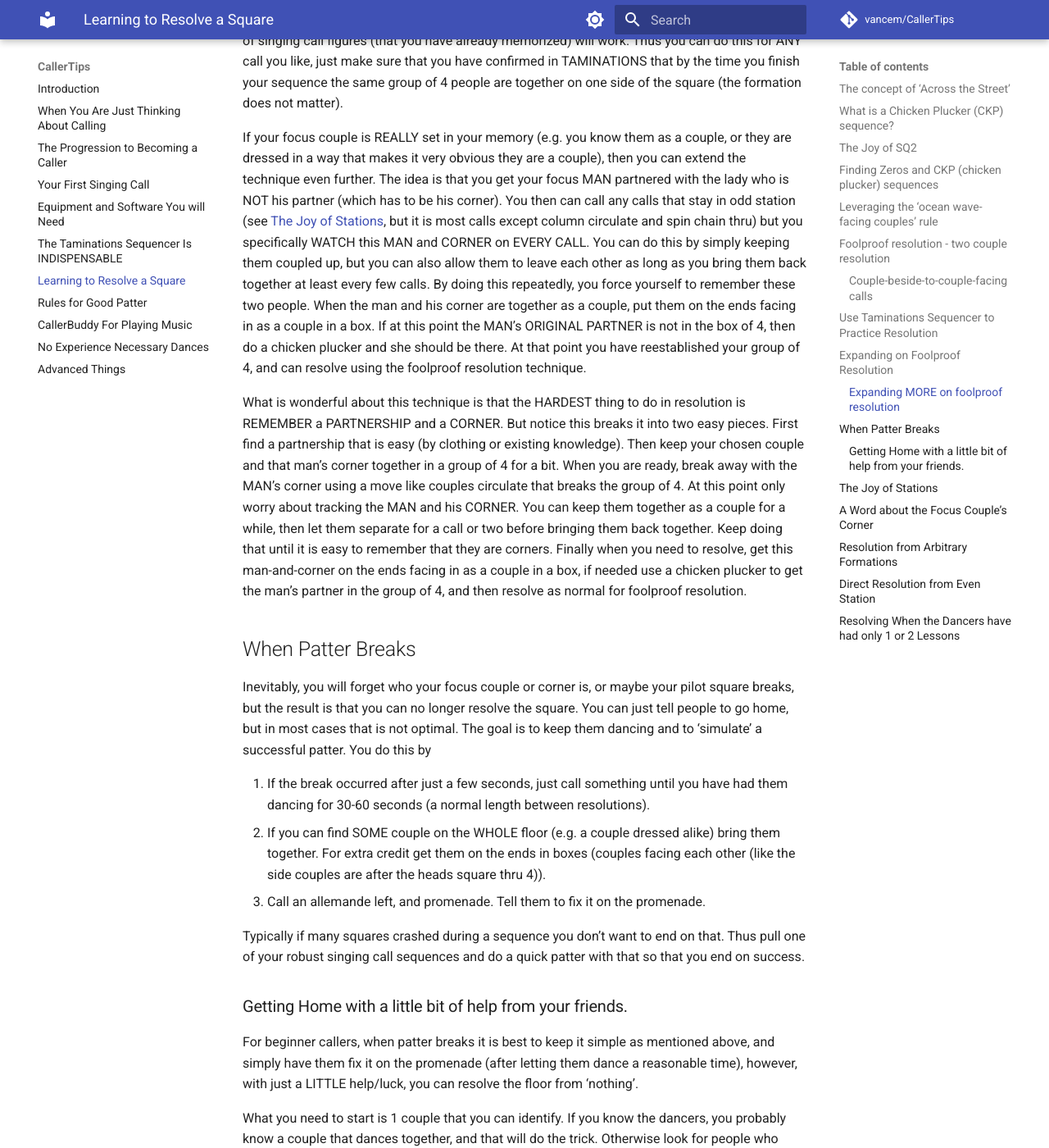
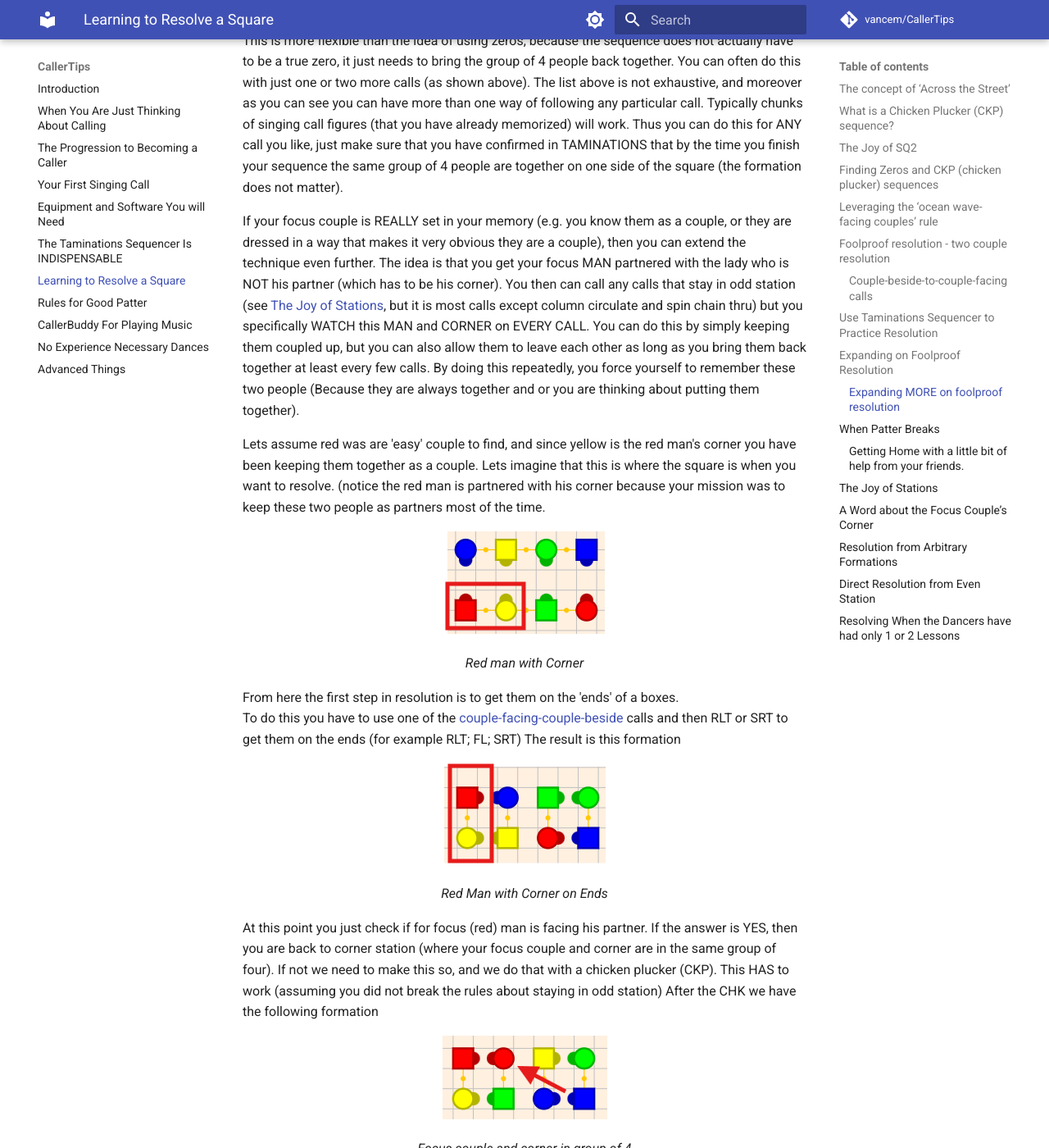
Before and after one commit to vancem/CallerTips, an MkDocs documentation site: the page built from docs/06-learning-to-resolve-a-square.md, in a window 1280 px wide and 1400 px high, scrolled down 12908 px. Shown: the whole window at 82% size. Built offline with MkDocs 1.6.1 and Material for MkDocs 9.7.7, drawn with Linux system fonts in a browser that asks for light colours; comment, search, counter and statistics services are not loaded; some of the changed text lies outside the part shown.

Commit message:
Mode details and figures for expanded foolproof resolution

```diff
--- a/docs/06-learning-to-resolve-a-square.md
+++ b/docs/06-learning-to-resolve-a-square.md
@@ -252,15 +252,15 @@ And thus any singing call figures you already know, can also be  used to make
 zeros and CKP sequences to make interesting patter.
 
 Even the singing call sequences that end in waves or lines facing out  can be
-used, you just have to modify the endings so that they end in a c-box instead.
-For example many figures that end with lines-out ended with a SQ3 to get there.
+used, you just have to modify the endings so that they end in a box formation instead.
+For example many figures that end with lines facing out have SQ3 as their last call in the sequence.
 If instead of SQ3 you do a RLT; SRT; it changes it so that you are facing your
 corner rather than facing out with your corner.   Thus those sequences can be
 used as well.   We have already talked about if a figure ends in gbgb-wave you
-can add **br; rlt; sl;** to get to a c-box, so you can convert these sequences
+can add **br; rlt; sl;** to get to a box, so you can convert these sequences
 to zeros or CKPs as well.
 
-So in short those 4 singing call figures you memorized will come in quite handy
+So in short, any singing call figures you memorized will come in quite handy
 in your patter.
 
 ## Leveraging the ‘ocean wave-facing couples’ rule
@@ -307,9 +307,12 @@ Finally it should be noted that the VERY COMMON sequence
 
 It is just that the first only works from facing couples, and the later will
 work there as well as waves.   Another useful piece of information is that **st;
-br;** takes about 3 beats LONGER than **rlt; vl;**, so this can help you speed
-up or slow down a singing call figure to make it work optimally for your
-dancers.
+br;** takes about 3 beats LONGER than **rlt; vl;**, so if your sequence with **rlt; vl;**
+is too short you can 'pad' it a bit by using **st; br;** instead.  Conversely
+if your sequence with **st; br;** is taking too much time, you can speed it up
+by switching to **rlt; vl;**. This is handy when designing singing call choreography
+because for that, it is important that the figure take exactly the amount of
+time the song gives you (typically 36-38 beats for the whole figure).
 
 You now have MANY building blocks in which to ‘play’ with patter modules.   You
 know how to get ‘across the street’ MANY different ways, including with ocean
@@ -582,22 +585,53 @@ circulate and spin chain thru) but you specifically WATCH this MAN and CORNER on
 EVERY CALL.   You can do this by simply keeping them coupled up, but you can
 also allow them to leave each other as long as you bring them back together at
 least every few calls.  By doing this repeatedly, you force yourself to remember
-these two people.   When the man and his corner are together as a couple, put
-them on the ends facing in as a couple in a box.   If at this point the MAN’s
-ORIGINAL PARTNER is not in the box of 4, then do a chicken plucker and she
-should be there.   At that point you have reestablished your group of 4, and can
-resolve using the foolproof resolution technique.
+these two people (Because they are always together and or you are thinking about
+putting them together).
+
+Lets assume red was are 'easy' couple to find, and since yellow is the red man's
+corner you have been keeping them together as a couple.   Lets imagine
+that this is where the square is when you want to resolve.  (notice the red
+man is partnered with his corner because your mission was to keep these two
+people as partners most of the time.
+
+![Red man with Corner](images/cornerTogether.png)
+
+*Red man with Corner*
+
+From here the first step in resolution is to get them on the 'ends' of a boxes.
+To do this you have to use one of the [couple-facing-couple-beside](#couple-beside-to-couple-facing-calls) calls and then RLT or SRT to get them
+on the ends (for example RLT; FL; SRT)  The result is this formation
+
+![Red Man with Corner on Ends](images/cornerTogetherEnd.png)
+
+*Red Man with Corner on Ends*
+
+At this point you just check if for focus (red) man is facing his partner.
+If the answer is YES, then you are back to corner station (where your focus
+couple and corner are in the same group of four).  If not we need to make
+this so, and we do that with a chicken plucker (CKP).  This HAS to work
+(assuming you did not break the rules about staying in odd station) After
+the CHK we have the following formation
+
+![Focus couple and corner in group of 4](images/cornerTogetherAfterCKP.png)
+
+*Focus couple and corner in group of 4*
+
+At this point we are back to foolproof resolution.  We get to lines (SRT),
+we get our focus couple facing each other (RLT FL), get the focus couple
+on the end (RLT) and get the red man facing his corner (SRT)  The result
+is a resolved square
+
+![Final Resolved Square](images/cornerTogetherResolved.png)
+
+*Final Resolved Square*
 
 What is wonderful about this technique is that the HARDEST thing to do in
 resolution is REMEMBER a PARTNERSHIP and a CORNER.   But notice this breaks it
 into two easy pieces.  First find a partnership that is easy (by clothing or
-existing knowledge).   Then keep your chosen couple and that man’s corner
-together in a group of 4 for a bit.  When you are ready, break away with the
-MAN’s corner using a move like couples circulate that breaks the group of 4. At
-this point only worry about tracking the MAN and his CORNER.   You can keep them
-together as a couple for a while, then let them separate for a call or two
-before bringing them back together.   Keep doing that until it is easy to
-remember that they are corners.  Finally when you need to resolve, get this
+existing knowledge).   Then get to [odd station](#the-joy-of-stations) (e.g. call SQ4), and stay there (e.g. don't call column circulates) but DO bring the focus couple's man together with his corner, and move them around the square together.   They can separate, but
+when they do it is your IMMEDIATE mission to bring them back.
+Finally when you need to resolve, get this
 man-and-corner on the ends facing in as a couple in a box, if needed use a
 chicken plucker to get the man’s partner in the group of 4, and then resolve as
 normal for foolproof resolution.
```
Also changed, not shown: docs/images/cornerTogether.png (added), docs/images/cornerTogetherAfterCKP.png (added), docs/images/cornerTogetherEnd.png (added), docs/images/cornerTogetherResolved.png (added).
